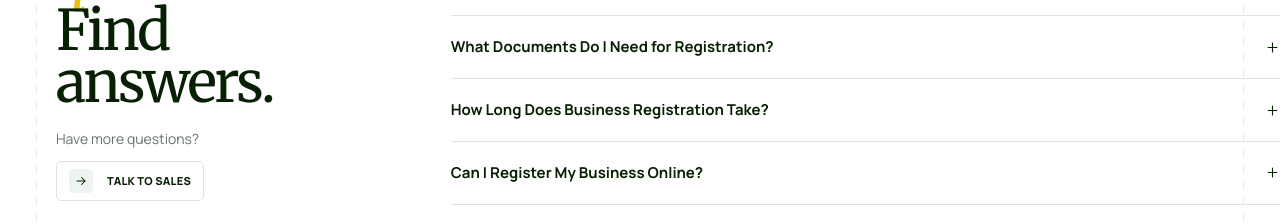
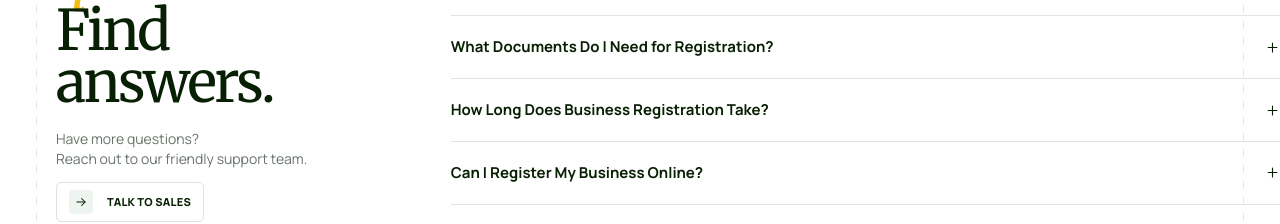
Before and after one commit to conzaura-biz/website, a React (Vite) app: page / in a window 1280 px wide. Shown: the part 4540-4764 px from the top of the page. Built offline with nearby package versions, Linux system fonts and the light colour scheme; no server answers.

Commit message:
Add support team text in FAQ section

```diff
--- a/src/pages/Home.jsx
+++ b/src/pages/Home.jsx
@@ -467,7 +467,8 @@ export default function Home() {
 
 
             <p className="faq-side-copy">
-              Have more questions?
+              Have more questions?<br />
+              Reach out to our friendly support team.
             </p>
 
 
```
